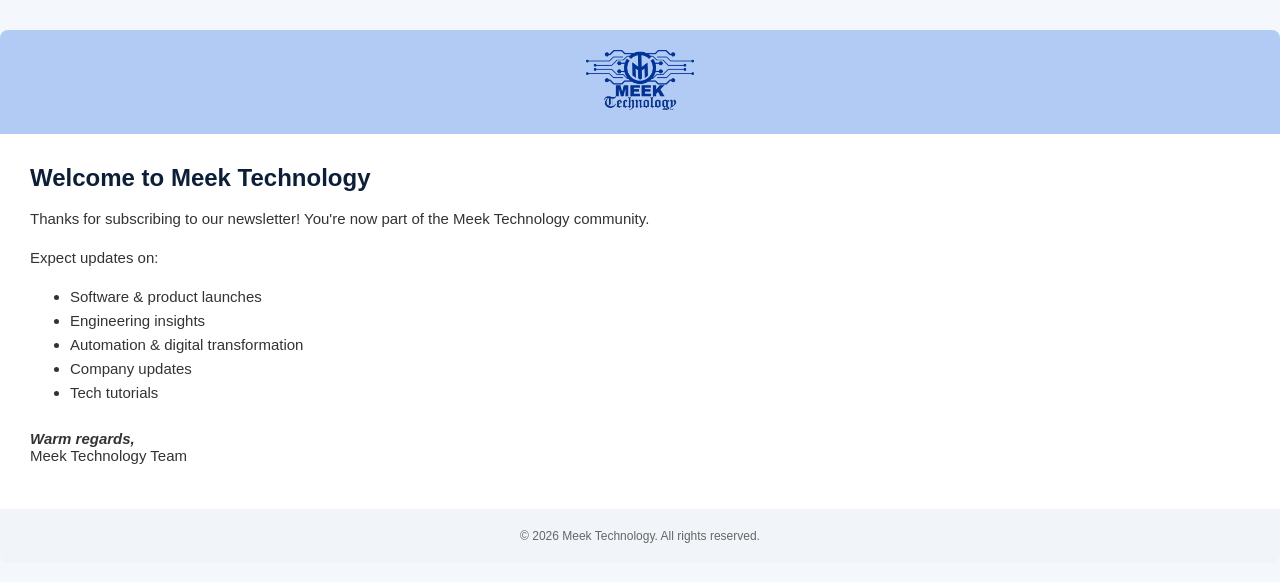
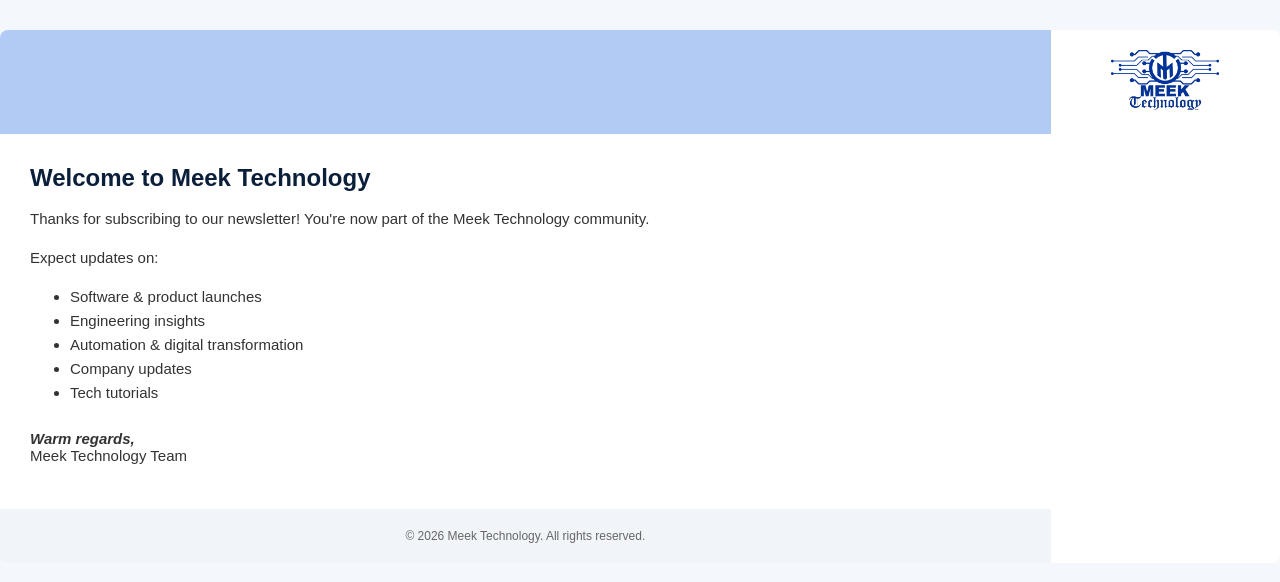
Before and after one commit to Mightysho/meektech-site, a Django app: template templates/emails/newsletter_welcome.html in a window 1280 px wide. Shown: the top 582 px of the page. Run offline with Django 5.2, Linux system fonts and the light colour scheme; the template is opened without the code that fills it, so the values that code supplies are empty; parts of the project's set-up code (start-up, migrations or seed data) failed here and were passed over.

Commit message:
applying fixes

```diff
--- a/templates/emails/newsletter_welcome.html
+++ b/templates/emails/newsletter_welcome.html
@@ -20,7 +20,10 @@
                     alt="Meek Technology"
                     style="height:60px;">
                 </td> -->
-                <td style="background:#b2cbf5;padding:20px;text-align:center">
+                <!-- <td style="background:#b2cbf5;padding:20px;text-align:center"> -->
+
+                <td theme="light" style="background:#b2cbf5;padding:20px;text-align:center">
+                <td theme="dark" style="background:#fff;padding:20px;text-align:center">
                 <img src="https://meektechnology.pythonanywhere.com/static/images/logo.png"
                     alt="Meek Technology"
                     style="height:60px;">
--- a/templates/spectra/partials/_recent_actions_sidebar.html
+++ b/templates/spectra/partials/_recent_actions_sidebar.html
@@ -11,7 +11,8 @@
             <div class="ras-static">
                 <span class="ras-type">{{ a.action_flag }}</span>
                 <span class="ras-object">{{ a.object_repr|truncatechars:40 }}</span>
-            </div>
+            </div>BD268ltw1xz
+            *
         {% endif %}
         <time class="ras-time">{{ a.action_time|timesince }} ago</time>
     </li>
--- a/templates/spectra/partials/left-sidebar.html
+++ b/templates/spectra/partials/left-sidebar.html
@@ -2,7 +2,6 @@
 
 <!-- ========== Left Sidebar Start ========== -->
 <!-- LEFT-SIDEBAR-OVERRIDE: project templates/spectra/partials/left-sidebar.html -->
-<!-- SPECTRA_SIDEBAR_OVERRIDE_PRESENT -->
 <div class="spectra-sidebar" id="spectra-sidebar">
     <div class="sidebar-inner" data-simplebar>
 
```
